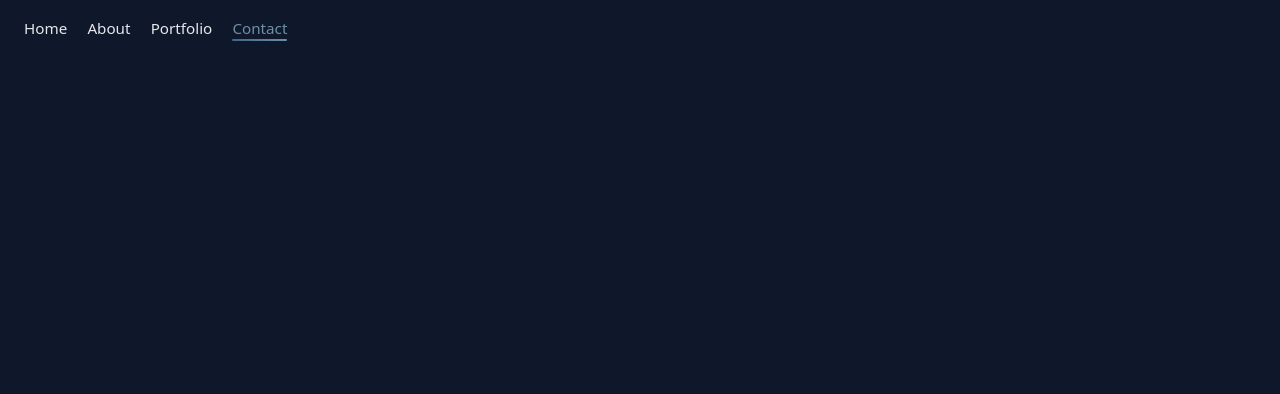
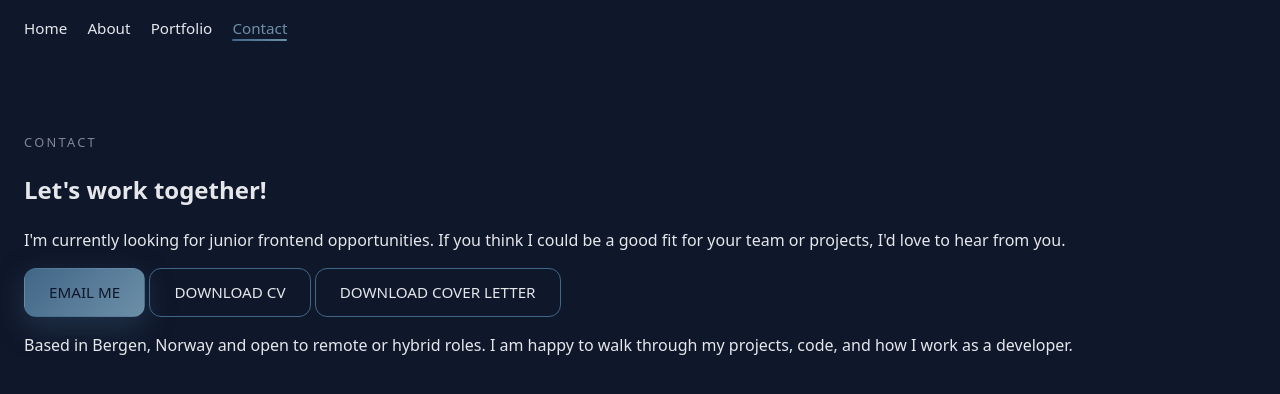
Before and after one commit to Tunegj/Portfolio-1, a plain HTML site: page index.html in a window 1280 px wide. Both pictures are taken after a click on the link "Contact". Drawn offline with Linux system fonts and the light colour scheme.

Commit message:
made html for contact

```diff
--- a/index.html
+++ b/index.html
@@ -108,7 +108,30 @@
                 <div class="project-grid" data-project-grid> </div>
             </div>
         </section>
-        <section data-view="contact" class="view view--hidden"></section>
+        <section data-view="contact" class="view view--hidden" aria-labelledby="contact-heading">
+            <div class="contact">
+                <header class="contact__header">
+                    <p class="eyebrow">Contact</p>
+                    <h2 id="contact-heading" class="contact__title">Let's work together!</h2>
+                    <p class="contact__intro">I'm currently looking for junior frontend opportunities. If you think I
+                        could be a good fit for your team or projects, I'd love to hear from you.</p>
+                </header>
+                <div class="contact__actions">
+                    <a href="mailto:tune.gjerde@gmail.com?subject=Junior%20Frontend%20Opportunity"
+                        class="btn btn--primary">Email me</a>
+
+                    <a href="./assets/Tone-Gjerde-CV.pdf" class="btn btn--secondary" download>Download CV</a>
+
+                    <a href="./assets/Tone-Gjerde-Cover-Letter.pdf" class="btn btn--secondary" download>Download Cover
+                        Letter</a>
+                </div>
+
+                <p class="contact__note">
+                    Based in Bergen, Norway and open to remote or hybrid roles. I am happy to walk through my projects,
+                    code, and how I work as a developer.
+                </p>
+            </div>
+        </section>
     </main>
     <footer> </footer>
     <script type="module" src="./js/main.js"></script>
```
